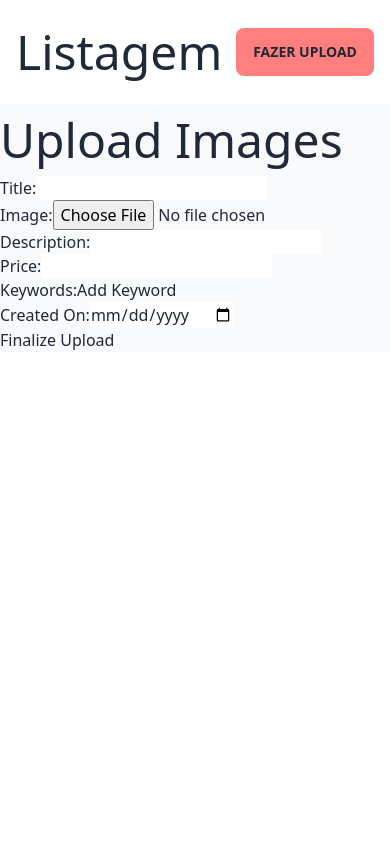
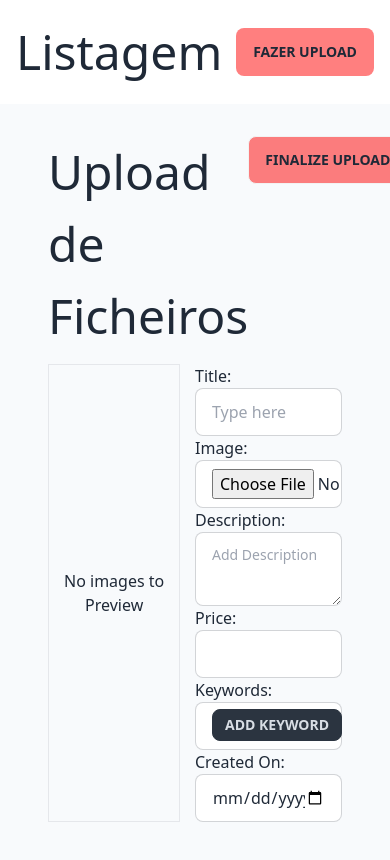
Before and after one commit to EdiigLeonardo/girls-proxy-tailwind-angular, an Angular app in the folder assessment/: page /upload in a window 390 px wide. Shown: the top 860 px of the page. Built offline with nearby package versions, Linux system fonts and the light colour scheme.

Commit message:
at this point ill start the responsivity and fix the url bug

```diff
--- a/assessment/src/app/app.component.ts
+++ b/assessment/src/app/app.component.ts
@@ -17,7 +17,7 @@ export class AppComponent implements OnInit {
   }
 
   ngOnInit() {
-    this.mainService.updateLocalStorage('storedImages', girlImages);
+    //this.mainService.updateLocalStorage('storedImages', girlImages);
   }
 
 }
--- a/assessment/src/app/pages/upload/upload.component.html
+++ b/assessment/src/app/pages/upload/upload.component.html
@@ -1,46 +1,52 @@
-<div class="bg-slate-50">
-  <h1>Upload Images</h1>
-
-  <form [formGroup]="uploadForm" (ngSubmit)="onSubmit()">
-    <div>
+<div class="bg-slate-50 px-4 w-full h-full">
+  <form [formGroup]="uploadForm" (ngSubmit)="onSubmit()" class="form w-full h-screen p-8">
+    <div class="form-header flex justify-between">
+      <h1>Upload de Ficheiros</h1>
+      <button type="submit" class="btn bg-ghost bg-[#ff000080]">Finalize Upload</button>
+    </div>
+    <div class="form-body grid grid-cols-2 py-3">
+      <div class="w-[90%] h-[100%] border flex justify-center items-center p-2">
+        <img [src]="previewSafeUrl" alt="Preview" *ngIf="previewSafeUrl" class="object-cover h-full"/>
+        <span class="flex text-center justify-center align-center h-full items-center" *ngIf="!previewSafeUrl">No images to Preview</span>
+      </div>
+      <div class="form-controls h-full">
+        <div class="form-control-labels">
           <label>Title:</label>
-      <input type="text" formControlName="title" />
+          <input type="text" placeholder="Type here" class="input input-bordered w-full max-w-screen"
+            formControlName="title" />
         </div>
 
-    <div>
+        <div class="form-control-labels">
           <label>Image:</label>
-      <input type="file" formControlName="image" (change)="onImageChange($event)"   />
+          <input type="file" formControlName="image" (change)="onImageChange($event)"
+            class="flex input input-bordered w-full max-w-screen align-center justify-center py-[0.5rem]" />
         </div>
 
-    <div>
+        <div class="form-control-labels">
           <label>Description:</label>
-      <input type="text" formControlName="description" />
+          <textarea class="textarea textarea-bordered" placeholder="Add Description" formControlName="description"></textarea>
         </div>
 
-    <div>
+        <div class="form-control-labels">
           <label>Price:</label>
-      <input type="number" formControlName="price" />
+          <input type="number" formControlName="price" class="input input-bordered w-full max-w-screen" />
         </div>
 
-    <div formArrayName="keywords">
+        <div formArrayName="keywords" class="form-control-labels-keywords overflow-x-auto max-w-full max-h-20">
           <label>Keywords:</label>
+          <div class="flex gap-[0.2rem] input input-bordered py-[0.4rem] items-start max-w-100%">
+            <button type="button" (click)="addKeyword()" class="btn btn-sm btn-neutral">Add Keyword</button>
             <div *ngFor="let keyword of keywords.controls; let i = index">
-        <input type="text" [formControlName]="i" />
+              <input type="text" [formControlName]="i" class="border input-sm input-group-xs max-w-xs max-h-full" placeholder="Type Keyword"/>
             </div>
-      <button type="button" (click)="addKeyword()">Add Keyword</button>
+          </div>
         </div>
 
-    <div>
+        <div class="form-control-labels">
           <label>Created On:</label>
-      <input type="date" formControlName="createdOn" />
+          <input type="date" formControlName="createdOn" class="input input-bordered"/>
         </div>
-
-
-    <div *ngIf="previewSafeUrl">
-      <label>Image Preview:</label>
-      <img [src]="previewSafeUrl" alt="Preview" />
       </div>
-
-    <button type="submit">Finalize Upload</button>
+    </div>
   </form>
 </div>
--- a/assessment/src/app/pages/upload/upload.component.scss
+++ b/assessment/src/app/pages/upload/upload.component.scss
@@ -1,14 +1,4 @@
-.form-group {
-  margin-bottom: 20px;
+.form-control-labels{
+  display: flex;
+  flex-direction: column;
 }
-
-.input-group-text {
-  background-color: #ffffff;
-  color: #737373;
-}
-
-.btn-primary {
-  background-color: #007bff;
-  border-color: #007bff;
-  color: #ffffff;
-}
--- a/assessment/src/app/pages/upload/upload.component.ts
+++ b/assessment/src/app/pages/upload/upload.component.ts
@@ -1,8 +1,7 @@
 import { Component } from '@angular/core';
 import { FormBuilder, FormGroup, Validators, FormArray } from '@angular/forms';
 import { MainService } from 'src/app/services/main.service';
-import {data as DataInf} from 'src/app/services/mockData';
-import { Title } from '@angular/platform-browser';
+import { data as DataInf } from 'src/app/services/mockData';
 
 @Component({
   selector: 'app-upload',
@@ -12,10 +11,46 @@ import { Title } from '@angular/platform-browser';
 export class UploadComponent {
   previewSafeUrl: any;
   uploadForm: FormGroup;
-  formData: any = {};
-  data: DataInf[] = [];
-  constructor(private fb: FormBuilder, public mainService: MainService ) {
-    this.uploadForm = this.fb.group({
+
+  constructor(private fb: FormBuilder, public mainService: MainService) {
+    this.uploadForm = this.createUploadForm();
+  }
+
+  onSubmit() {
+    if (this.uploadForm.valid) {
+      const formData = this.getFormData();
+      this.saveData(formData);
+      this.uploadForm.reset();
+      this.previewSafeUrl = '';
+    } else {
+      alert('Formulário inválido, verifique se está devidamente preenchido');
+    }
+  }
+
+  onImageChange(event: Event) {
+    const inputElement = event.target as HTMLInputElement;
+    if (inputElement.files && inputElement.files.length > 0) {
+      const file = inputElement.files[0];
+      this.previewSafeUrl = URL.createObjectURL(file);
+
+      const titleControl = this.uploadForm.get('title');
+      if (titleControl) {
+        titleControl.setValue(file.name);
+      }
+    }
+  }
+
+
+  addKeyword() {
+    this.keywords.push(this.fb.control(''));
+  }
+
+  get keywords() {
+    return this.uploadForm.get('keywords') as FormArray;
+  }
+
+  private createUploadForm() {
+    return this.fb.group({
       title: ['', Validators.required],
       description: ['', Validators.required],
       price: [null, [Validators.required, Validators.pattern(/^\d+$/)]],
@@ -25,47 +60,23 @@ export class UploadComponent {
     });
   }
 
-  onSubmit() {
-    if (this.uploadForm.valid) {
-      const formControls = ['title', 'description', 'price', 'keywords', 'createdOn', 'image'];
+  private getFormData() {
+    const formData: any = {};
+    const formControls = ['title', 'description', 'price', 'keywords', 'createdOn', 'image'];
 
-      for (const controlName of formControls) {
-        const control = this.uploadForm.get(controlName);
-        if (control) {
-          this.formData[controlName] = controlName === "image"? this.previewSafeUrl : control.value;
-        }
+    for (const controlName of formControls) {
+      const control = this.uploadForm.get(controlName);
+      if (control) {
+        formData[controlName] = controlName === 'image' ? this.previewSafeUrl : control.value;
       }
-      this.data = this.mainService.getDataFromLocalStorage('storedImages')
-      this.data.unshift(this.formData);
-      this.mainService.updateLocalStorage('storedImages', this.data);
-      this.uploadForm.reset();
-      this.previewSafeUrl = "";
-    } else {
-      alert('Formulário inválido, verifique se está devidamente preenchido');
     }
+
+    return formData;
   }
 
-  onImageChange(event: Event) {
-    const inputElement = event.target as HTMLInputElement;
-    if (inputElement.files && inputElement.files.length > 0) {
-      const file = inputElement.files[0];
-      const imageControl = this.uploadForm.get('image');
-      const titleControl = this.uploadForm.get('title');
-
-      let url = URL.createObjectURL(file);
-      this.previewSafeUrl=url;
-
-      if (titleControl) {
-        titleControl.setValue(file.name);
-      }
-    }
-  }
-
-  addKeyword() {
-    this.keywords.push(this.fb.control(''));
-  }
-
-  get keywords() {
-    return this.uploadForm.get('keywords') as FormArray;
+  private saveData(formData: any) {
+    const storedImages = this.mainService.getDataFromLocalStorage('storedImages');
+    storedImages.unshift(formData);
+    this.mainService.updateLocalStorage('storedImages', storedImages);
   }
 }
--- a/assessment/src/app/services/upload.service.ts
+++ /dev/null
@@ -1,52 +0,0 @@
-import { Injectable } from '@angular/core';
-import { FormBuilder, FormGroup, Validators, FormArray } from '@angular/forms';
-import { MainService } from 'src/app/services/main.service';
-
-@Injectable({
-  providedIn: 'root',
-})
-export class UploadService {
-  uploadForm: FormGroup;
-  previewSafeUrl : any;
-
-  constructor(private fb: FormBuilder, private mainService: MainService) {
-    this.uploadForm = this.fb.group({
-      title: ['', Validators.required],
-      description: ['', Validators.required],
-      price: [null, [Validators.required, Validators.pattern(/^\d+$/)]],
-      keywords: this.fb.array([]),
-      createdOn: [new Date(), Validators.required],
-      image: [null, Validators.required],
-    });
-  }
-
-  onSubmit(): void {
-    if (this.uploadForm.valid) {
-      const formControls = ['title', 'description', 'price', 'keywords', 'createdOn', 'image'];
-      const formData = new FormData();
-
-      for (const controlName of formControls) {
-        const control = this.uploadForm.get(controlName);
-        if (control) {
-          formData.append(controlName, control.value);
-        }
-      }
-
-      console.log('FormData:', formData, this.uploadForm);
-    } else {
-      console.log('Formulário inválido');
-    }
-
-    //this.uploadForm.reset();
-  }
-
-
-
-  addKeyword(): void {
-    this.keywords.push(this.fb.control(''));
-  }
-
-  get keywords(): FormArray {
-    return this.uploadForm.get('keywords') as FormArray;
-  }
-}
```
Also changed, not shown: 1 other file (tests, documents, lock files or other folders). Lines whose indentation alone changed are shown as unchanged.
